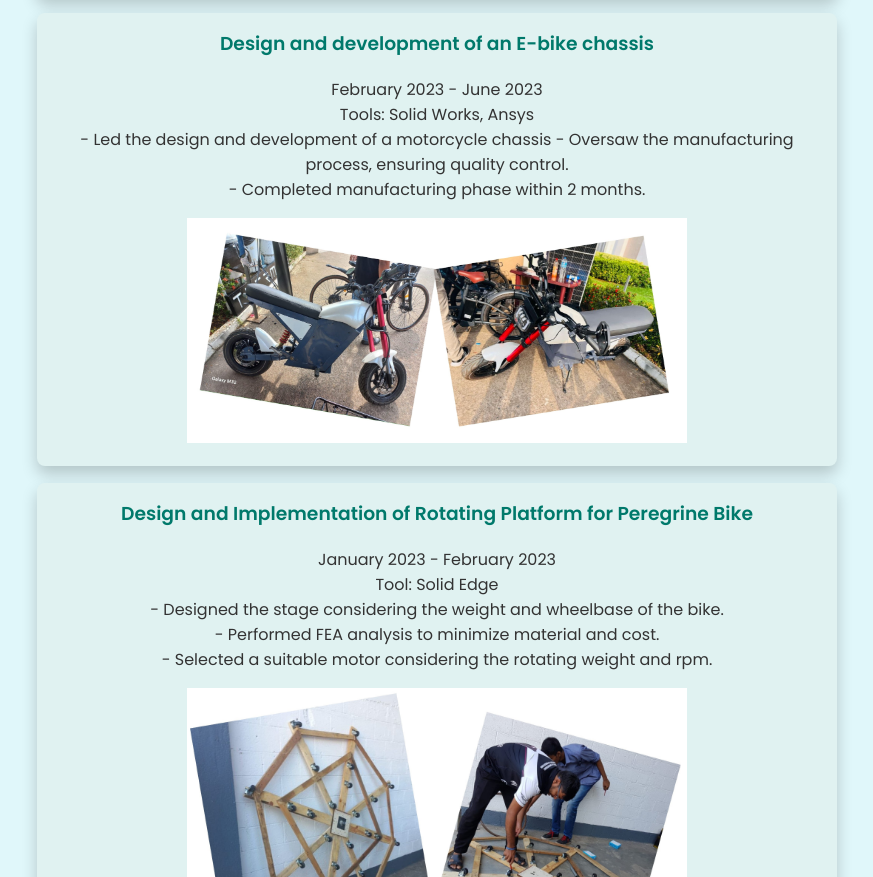
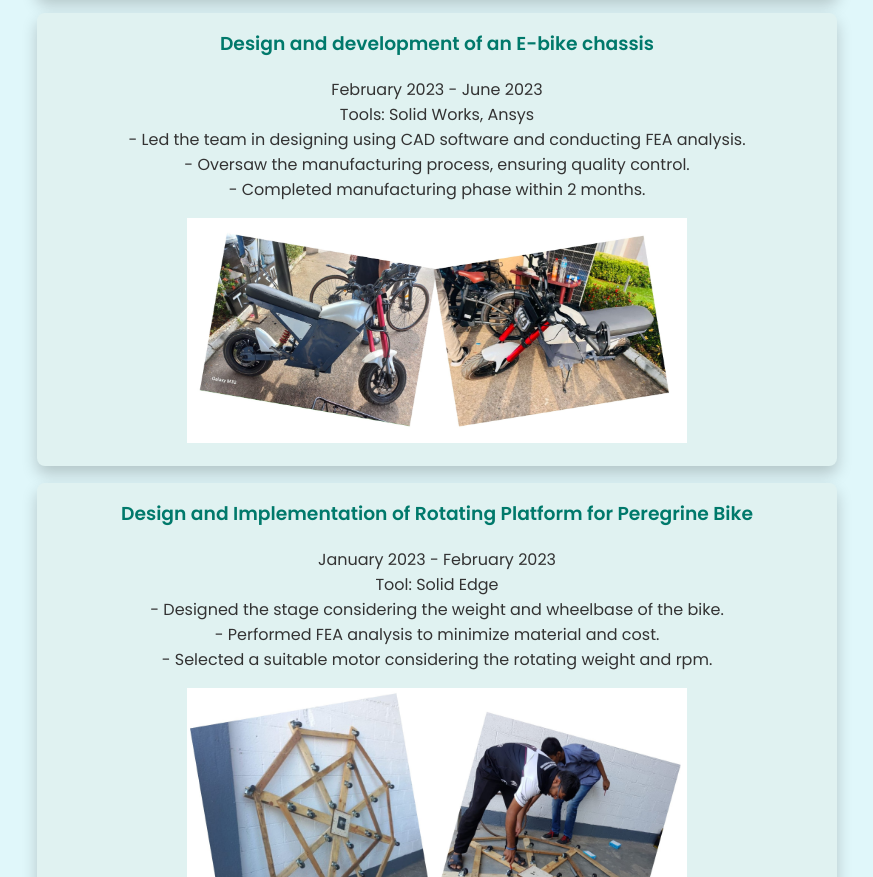
Before and after one commit to rathees01/Rathees-Thillainathan, a plain HTML site: page index.html in a window 1280 px wide. Shown: the part 1880-2757 px from the top of the page, without its empty margins (203-1076 px from the left). Drawn offline with Linux system fonts and the light colour scheme.

Commit message:
Update index.html

```diff
--- a/index.html
+++ b/index.html
@@ -290,7 +290,7 @@
                 <h3>Design and development of an E-bike chassis</h3>
                 <p>February 2023 - June 2023<br>
                 Tools: Solid Works, Ansys<br>
-                - Led the design and development of a motorcycle chassis
+                - Led the team in designing using CAD software and conducting FEA analysis.<br>
 		- Oversaw the manufacturing process, ensuring quality control.<br>
                 - Completed manufacturing phase within 2 months.</p>
 		<img src="BIKE_TR.jpg" alt="Automated Vegetable Transplanting Machine" style="max-width: 500px; height: auto;">
```
